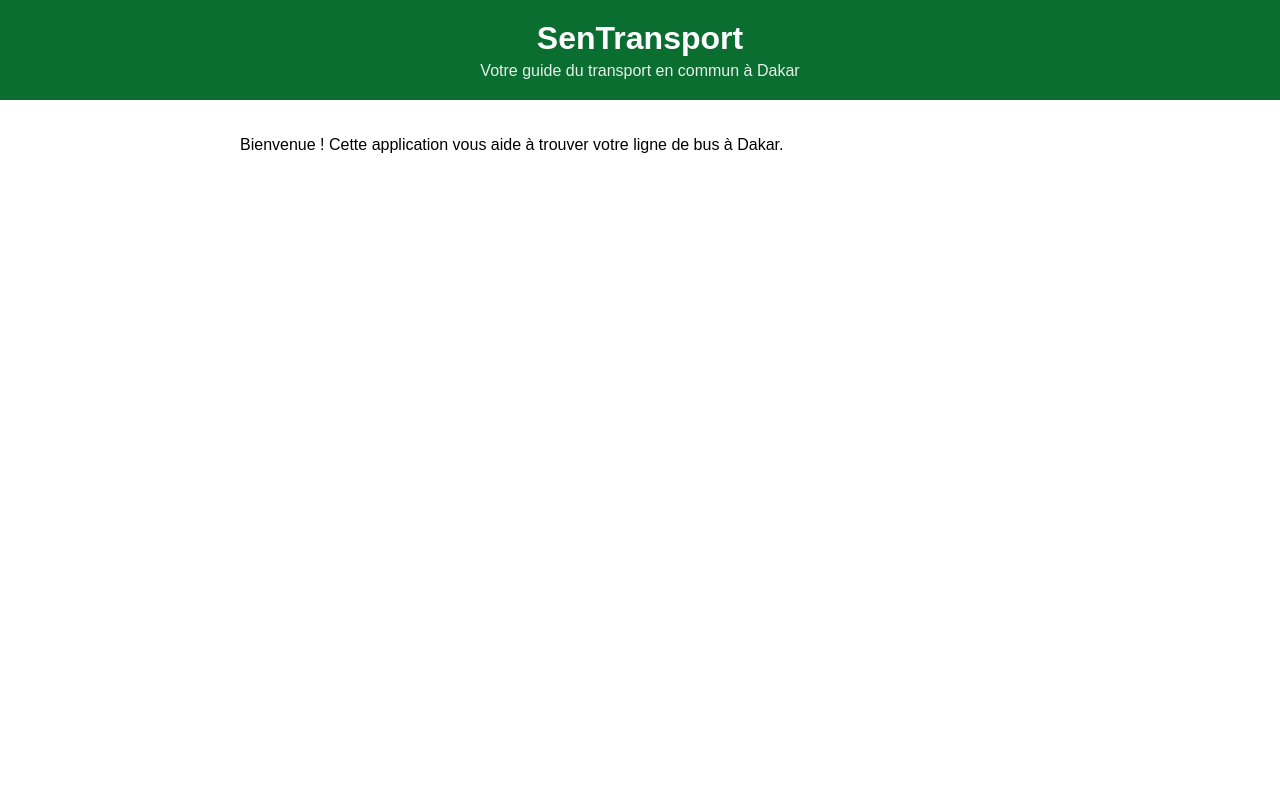
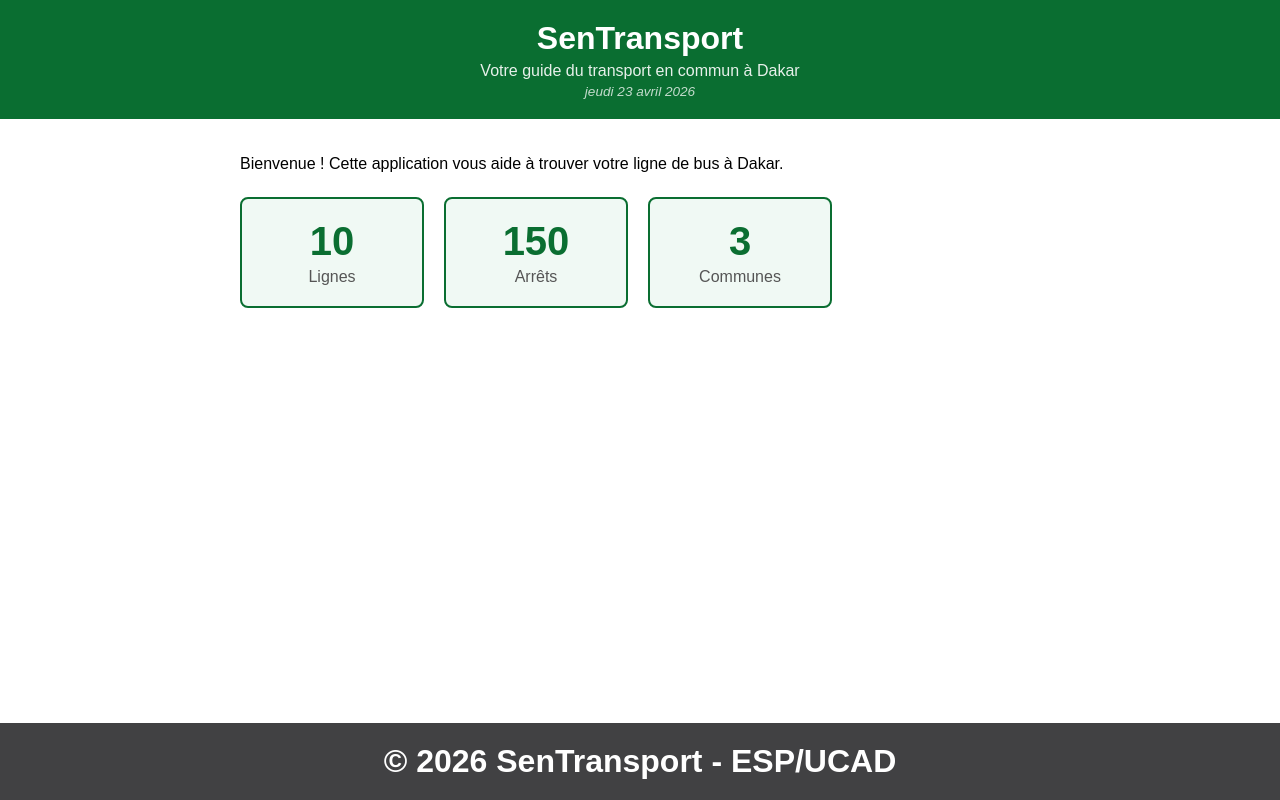
Before and after one commit to Faliloudiouf/sentransport, a React (Create React App) app: page / in a window 1280 px wide. Built offline with nearby package versions, Linux system fonts and the light colour scheme.

Commit message:
ajout du footer et des statistiques

```diff
--- a/src/App.css
+++ b/src/App.css
@@ -1,10 +1,21 @@
 .App {
   font-family: Arial, sans-cherif;
   min-height: 100vh;
+  display: flex;
+  flex-direction: column;
 }
 
 .contenu {
+  flex: 1;
   padding: 20px;
   max-width: 800px;
   margin: 0 auto;
+  width: 100%;
 }
+
+.stats-container {
+  display: flex;
+  gap: 20px;
+  flex-wrap: wrap;
+  margin-top: 24px;
+}
--- a/src/App.js
+++ b/src/App.js
@@ -1,5 +1,8 @@
 import './App.css';
 import Header from './Header';
+import Footer from './Footer';
+import { StatistiqueLignes, StatistiqueArrets, StatistiqueCommunes } from './Statistique';
+
 
 function App() {
   return (
@@ -9,7 +12,13 @@ function App() {
         <p>Bienvenue ! Cette application vous aide à trouver
           votre ligne de bus à Dakar.
         </p>
+        <div className='stats-container'>
+          <StatistiqueLignes />
+          <StatistiqueArrets />
+          <StatistiqueCommunes />
+        </div>
       </main>
+      <Footer />
     </div>
   );
 }
--- /dev/null
+++ b/src/Footer.css
@@ -0,0 +1,11 @@
+.footer {
+    background-color: #414143;
+    color: white;
+    padding: 20px;
+    text-align: center;
+}
+
+.footer-titre {
+    margin: 0;
+    font-size: 2rem;
+}
--- /dev/null
+++ b/src/Footer.js
@@ -0,0 +1,11 @@
+import './Footer.css'
+
+function Footer() {
+    return (
+        <footer className = "footer">
+            <h1 className='footer-titre'>&copy; 2026 SenTransport - ESP/UCAD</h1>
+        </footer>
+    );
+}
+
+export default Footer;
--- a/src/Header.css
+++ b/src/Header.css
@@ -15,3 +15,10 @@
     font-size: 1rem;
     opacity: 0.9;
 }
+
+.header-date {
+    margin: 4px 0 0 0;
+    font-size: 0.85rem;
+    opacity: 0.75;
+    font-style: italic;
+}
--- a/src/Header.js
+++ b/src/Header.js
@@ -1,12 +1,20 @@
 import './Header.css'
 
 function Header() {
+    const aujourdhui = new Date().toLocaleDateString('fr-FR', {
+        weekday: 'long',
+        year: 'numeric',
+        month: 'long',
+        day: 'numeric'
+    });
+
     return (
         <header className = "header">
             <h1 className='header-titre'>SenTransport</h1>
             <p className='header-soustitre'>
                 Votre guide du transport en commun à Dakar
             </p>
+            <p className='header-date'>{aujourdhui}</p>
         </header>
     );
 }
--- /dev/null
+++ b/src/Statistique.css
@@ -0,0 +1,22 @@
+.statistique {
+    display: flex;
+    flex-direction: column;
+    align-items: center;
+    background-color: #f0f9f4;
+    border: 2px solid #0a6e31;
+    border-radius: 8px;
+    padding: 20px 30px;
+    min-width: 120px;
+}
+
+.stat-chiffre {
+    font-size: 2.5rem;
+    font-weight: bold;
+    color: #0a6e31;
+}
+
+.stat-label {
+    font-size: 1rem;
+    color: #555;
+    margin-top: 4px;
+}
--- /dev/null
+++ b/src/Statistique.js
@@ -0,0 +1,30 @@
+import './Statistique.css'
+
+function StatistiqueLignes() {
+    return (
+        <div className="statistique">
+            <span className="stat-chiffre">10</span>
+            <span className="stat-label">Lignes</span>
+        </div>
+    );
+}
+
+function StatistiqueArrets() {
+    return (
+        <div className="statistique">
+            <span className="stat-chiffre">150</span>
+            <span className="stat-label">Arrêts</span>
+        </div>
+    );
+}
+
+function StatistiqueCommunes() {
+    return (
+        <div className="statistique">
+            <span className="stat-chiffre">3</span>
+            <span className="stat-label">Communes</span>
+        </div>
+    );
+}
+
+export { StatistiqueLignes, StatistiqueArrets, StatistiqueCommunes };
```
